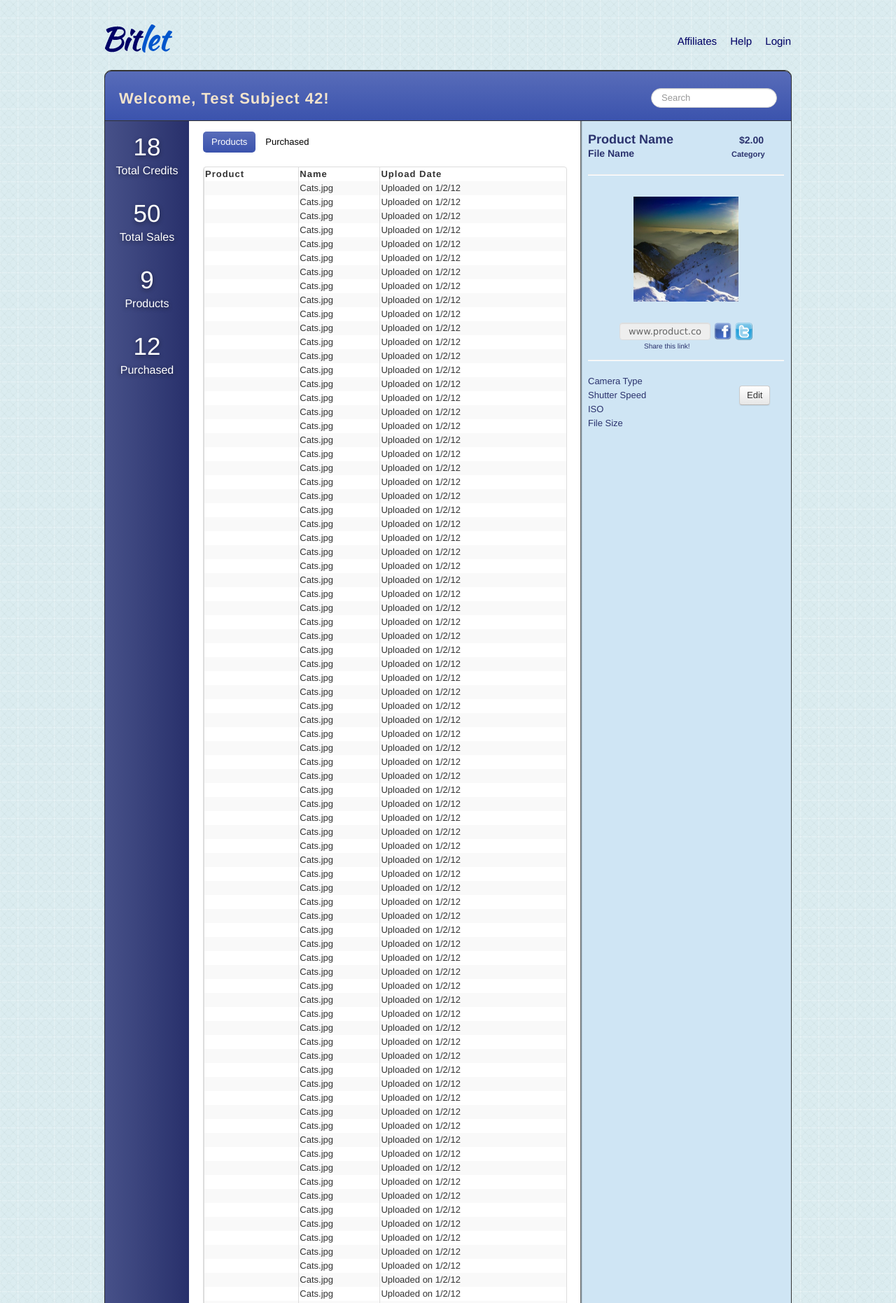
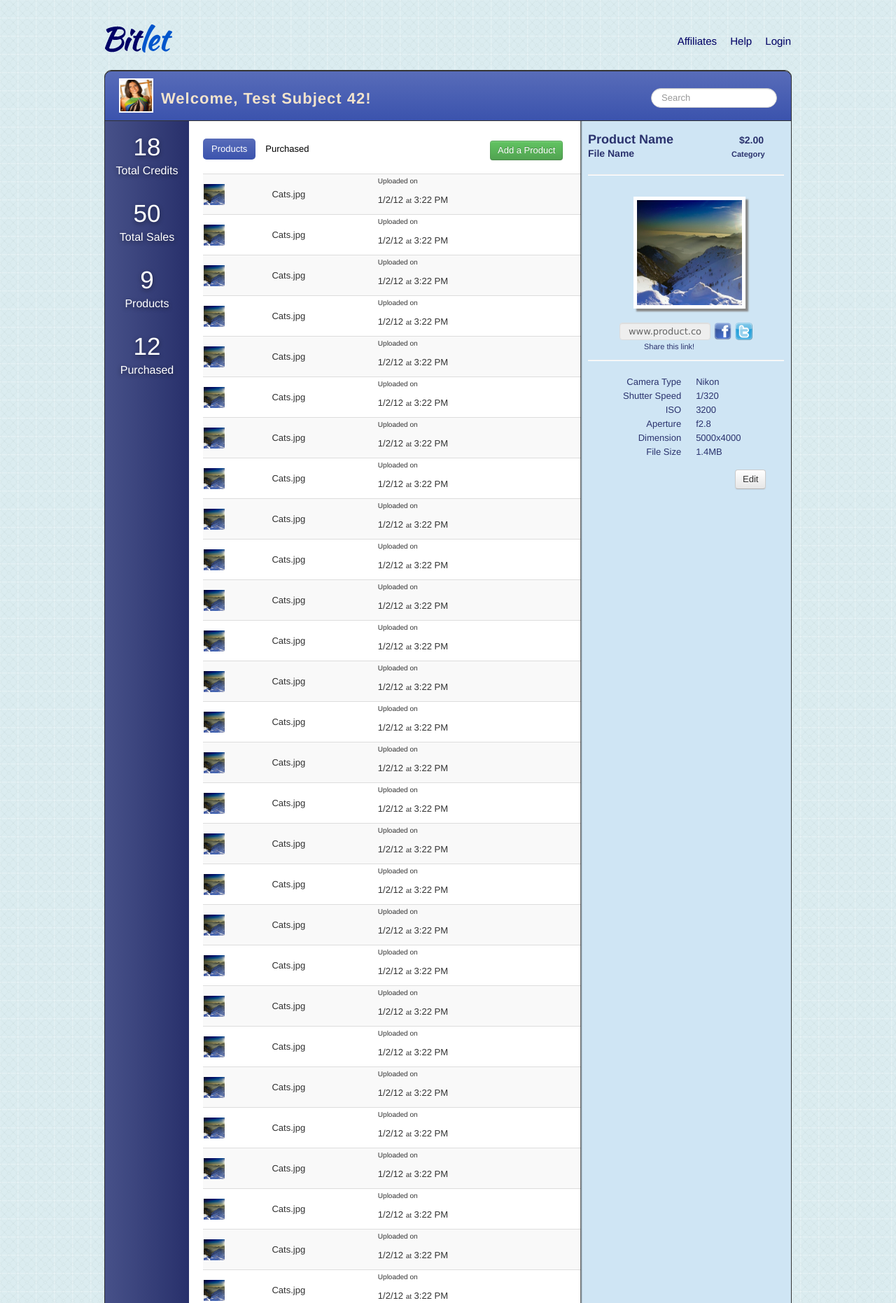
Before and after one commit to repat/Bitlet, a PHP site: page /admin in a window 1280 px wide. Shown: the top 1862 px of the page at 70% size. Run offline with PHP 8.4, Linux system fonts and the light colour scheme.

Commit message:
arianna losing mind

```diff
--- a/view/admin/index.php
+++ b/view/admin/index.php
@@ -17,6 +17,7 @@ if($uid >= 0) {
 
 <div class="main-shebang">
 		<div class="topDiv">
+		<img class="profilePic" src="/img/arianna.png"/>
 			<h1> Welcome, <? echo $user['name']; ?>!</h1>
 			<form class="form-search">
 				<input type="text" class="input-medium search-query" placeholder="Search">
@@ -35,6 +36,7 @@ if($uid >= 0) {
 			</div>
 		</div>
 		<div class= "centerDiv">
+		<button class="btn btn-success" id="newProduct">Add a Product </button>
 			<div class="tabbable">
 				  <ul class="nav nav-pills">
 					<li class="active"><a href="#tab1" data-toggle="tab">Products</a></li>
@@ -42,30 +44,18 @@ if($uid >= 0) {
 				  </ul>
 				  <div class="tab-content">
 					<div class="tab-pane active" id="tab1">
-						<table class="table-bordered table-striped" id="products">
-							  <thead style="text-align:left">
-								<tr>
-								  <th>Product</th>
-								  <th>Name</th>
-								  <th>Upload Date</th>
-								</tr>
-							  </thead>
+						<table class="table-striped" id="products">
 							  <tbody>
 								<? for($i = 0; $i < 100; $i++) { ?>
 									<tr>
-									  <td></td>
+									  <td><img id="thumbnail" src="/img/motta.png"/></td>
 									  <td>Cats.jpg</td>
-									  <td>Uploaded on 1/2/12 </td>
-									</tr>
-									<tr>
-									  <td></td>
-									  <td>Cats.jpg</td>
-									  <td>Uploaded on 1/2/12 </td>
-									</tr>
-									<tr>
-									  <td></td>
-									  <td>Cats.jpg</td>
-									  <td>Uploaded on 1/2/12 </td>
+									  <td>
+									  	<p class="uploaded">Uploaded on</p>
+									  	<p class="date">1/2/12
+									  	<span>at</span>
+									  	3:22 PM</p>
+									  </td>
 									</tr>
 								<? } ?>
 							  </tbody>
@@ -94,10 +84,6 @@ if($uid >= 0) {
 					<div id="Price">
 						<h3>$2.00</h3>
 					</div>
-					<div id="cameraType">Camera Type</div>
-					<div id="shutterSpeed">Shutter Speed</div>
-					<div id="ISO"> ISO </div>
-					<div id="fileSize">File Size</div>
 					<hr id="rightDivhr">
 					<div id="imgDiv">
 						<img src="/img/motta.png"/>
@@ -110,6 +96,32 @@ if($uid >= 0) {
 						<input id="productURL" type="text" readonly="readonly" name="FirstName" value="www.product.co" onclick=this.select() />
 					</div>
 					<p id="Share"> Share this link!</p>
+					<table id="productInfo">
+						<tr>
+							<td id="left">Camera Type</td>
+							<td id="right">Nikon</td>
+						</tr>
+						<tr>
+							<td id="left">Shutter Speed </td>
+							<td id="right">1/320 </td>
+						</tr>
+						<tr>
+							<td id="left">ISO</td>
+							<td id="right">3200</td>
+						</tr>
+						<tr>
+							<td id="left">Aperture</td>
+							<td id="right">f2.8</td>
+						</tr>
+						<tr>
+							<td id="left">Dimension</td>
+							<td id="right">5000x4000</td>
+						</tr>
+						<tr>
+							<td id="left">File Size</td>
+							<td id="right">1.4MB</td>
+						</tr>
+					</table>
 			</div>
 		</div>
 	</div>
--- a/view/admin/style.css
+++ b/view/admin/style.css
@@ -42,18 +42,29 @@
 
 }
 
+.profilePic {
+	position: absolute;
+	height:45px;
+	width:45px;
+	border:2px solid #fff;
+	float: left;
+	left:20px;
+	top:10px;
+	z-index: 100;
+}
+
 .tab-content .table {
 	margin-top:-17px;
 }
 
 .topDiv h1 {
 	color: #F2E3CC;
-	padding-left: 20px;
+	padding-left: 80px;
 	padding-top:21px;
 	font-size:22px;
 }
 
-/*Everything pertaining to the left side div begins here*/
+/*Everything pertaining to the left side div commences here*/
 .leftSideDiv {
 	position:absolute;
 	z-index: 20;
@@ -129,7 +140,7 @@
 	top:415px;
 }
 
-/*Everything pertaining to the right side div begins here*/
+/*Everything pertaining to the right side div commences here*/
 
 .rightSideBottom {
 	position:absolute;
@@ -156,6 +167,11 @@
 	color:#2A326D
 }
 
+#thumbnail {
+	height:30px;
+	width:30px;
+}
+
 .sticky {
 	position: fixed;
 	top: 0px;
@@ -163,8 +179,8 @@
 
 #edit {
 	position:absolute;
-	top:450px;
-	left: 226px;
+	top:570px;
+	left:220px;
 }
 
 #shadow {
@@ -207,6 +223,8 @@
 	left:220px;
 	height:25px;
 	width:25px;
+	border:none;
+	box-shadow:none;
 
 }
 
@@ -216,6 +234,8 @@
 	left:190px;
 	height:25px;
 	width:25px;
+	border:none;
+	box-shadow:none;
 }
 
 .rightSideDiv textarea {
@@ -233,30 +253,20 @@
 	z-index: 100;
 }
 
-#cameraType {
+#productInfo {
 	position:absolute;
 	top:435px;
 	left:10px;
-
+	padding-left:50px;
 }
 
-#shutterSpeed {
-	position:absolute;
-	top:455px;
-	left:10px;
+#left {
+text-align:right;
+padding-left:50px;
+padding-right:20px;
 }
 
-#ISO{
-	position:absolute;
-	top:475px;
-	left:10px;
-}
 
-#fileSize {
-	position:absolute;
-	top:495px;
-	left:10px;
-}
 
 /*larger thumbnail view*/
 .rightSideDiv img {
@@ -265,14 +275,27 @@
 	left:75px;
 	height:150px;
 	width:150px;
+	border:5px solid #fff;
+	box-shadow:4px 4px 2px #888888;
+
 }
 
 .centerDiv{
 	margin-top: 65px;
 	margin-left: 120px;
 	margin-right:300px;
-	padding:20px;
 	font-family: Helvetica,Arial,Verdana,sans-serif;
+}
+
+.nav {
+	padding-top:30px;
+	padding-left:20px;
+}
+
+#newProduct {
+	position:absolute;
+	top:100px;
+	left: 550px;
 }
 
 #productName {
@@ -330,7 +353,7 @@
 	top:385px;
 	left:90px;
 	height:22px;
-	font-size:10px;
+	font-size:11px;
 }
 
 .rightSideDiv h2 {
@@ -345,15 +368,30 @@
 	font-size:11px;
 }
 
-th {
-letter-spacing:1px;
+.table-striped {
+	width:100%;
 }
 
-.table-bordered {
-	width:100%;
-	border: 1px solid #ddd;
+.tab-content {
+	padding-left:20px;
+	padding-right:20px;
 }
 
+.table-striped tr {
+border-top: 1px solid #ddd;
+}
+
+.uploaded {
+	font-size:10px;
+}
+
+.date {
+
+}
+
+.date span {
+	font-size:10px;
+}
 .nav-pills .active a, .nav-pills .active a:hover {
 	background:#ddd;
 	color:#fff;
```
Also changed, not shown: img/arianna.png (added).
